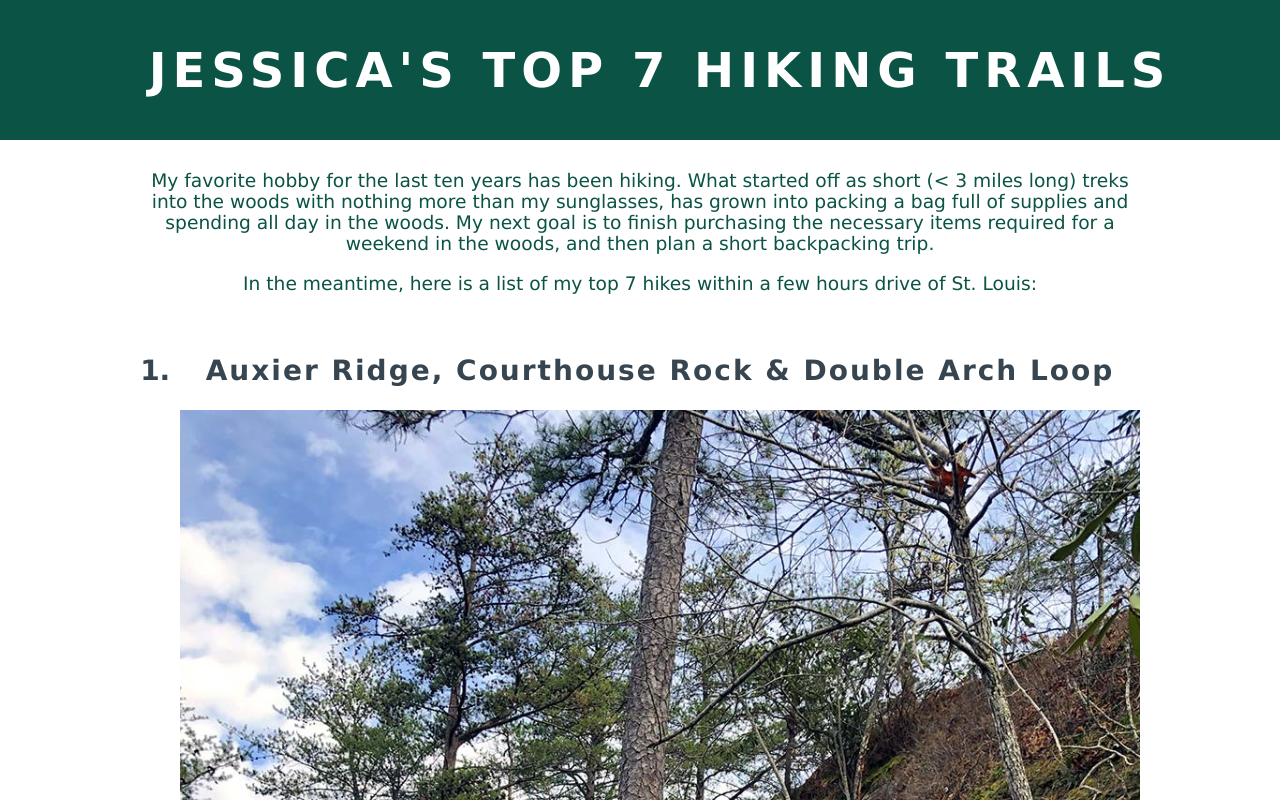
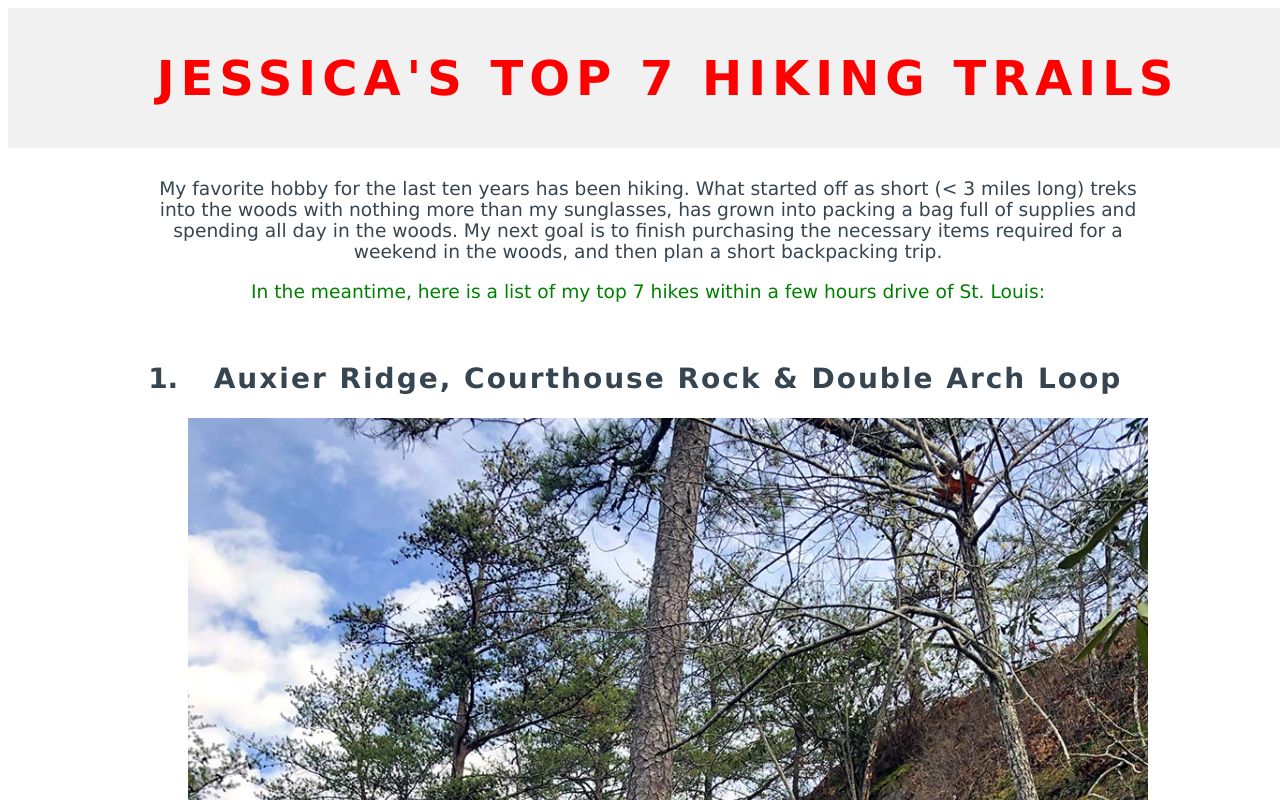
Before and after one commit to STL-WomenPlus-WebDev-March2023/js-assignment-4-html-me-something-jessicadove, a website: page index.html in a window 1280 px wide. Shown: the top 800 px of the page. Drawn offline with Linux system fonts and the light colour scheme.

Commit message:
corrected errors in css styling

```diff
--- a/index.html
+++ b/index.html
@@ -7,13 +7,13 @@
    <body>
       <!-- Write your HTML in this file! -->
       <header>
-         <h1>Jessica's Top 7 Hiking Trails</h1>
+         <h1 id="mainHeading">Jessica's Top 7 Hiking Trails</h1>
       </header>
       <main>
          <article>
             <section>
                <p>My favorite hobby for the last ten years has been hiking. What started off as short (&lt; 3 miles long) treks into the woods with nothing more than my sunglasses, has grown into packing a bag full of supplies and spending all day in the woods. My next goal is to finish purchasing the necessary items required for a weekend in the woods, and then plan a short backpacking trip.</p>
-               <p>In the meantime, here is a list of my top 7 hikes within a few hours drive of St. Louis:</p>
+               <p id="testP" class="funParagraph">In the meantime, here is a list of my top 7 hikes within a few hours drive of St. Louis:</p>
             </section>
             <ol>
                <li>
--- a/styles.css
+++ b/styles.css
@@ -4,16 +4,17 @@ body {
 	font-family: 'Verdana', sans-serif;
 	color: #36454F;
 	background-color: #fff;
+	display: block;
 	height: 100vh;
 	width: 100vw;
-	margin: 0px;
+	margin: 8px;
 	padding: 0px;
 	box-sizing: border-box;
 }
 
 header {
 	color: white;
-	background-color: #0B5345;
+	background-color: #f1f1f1;
 	text-align: center;
     width: 100%;
     padding: 10px 20px;
@@ -26,8 +27,7 @@ main {
 }
 
 section {
-	color: #0B5345;
-    font-weight: 500;
+	font-weight: 500;
     margin-bottom: 60px;
 }
 
@@ -71,6 +71,10 @@ li span {
 	font-family: 'Verdana', sans-serif;
 }
 
+#mainHeading {
+	color: red;
+}
+
 #copyright {
 	font-family: 'Georgia', serif;
 }
@@ -78,3 +82,7 @@ li span {
 .image {
 	width: 100%;
 }
+
+.funParagraph {
+	color: green;
+}
```
